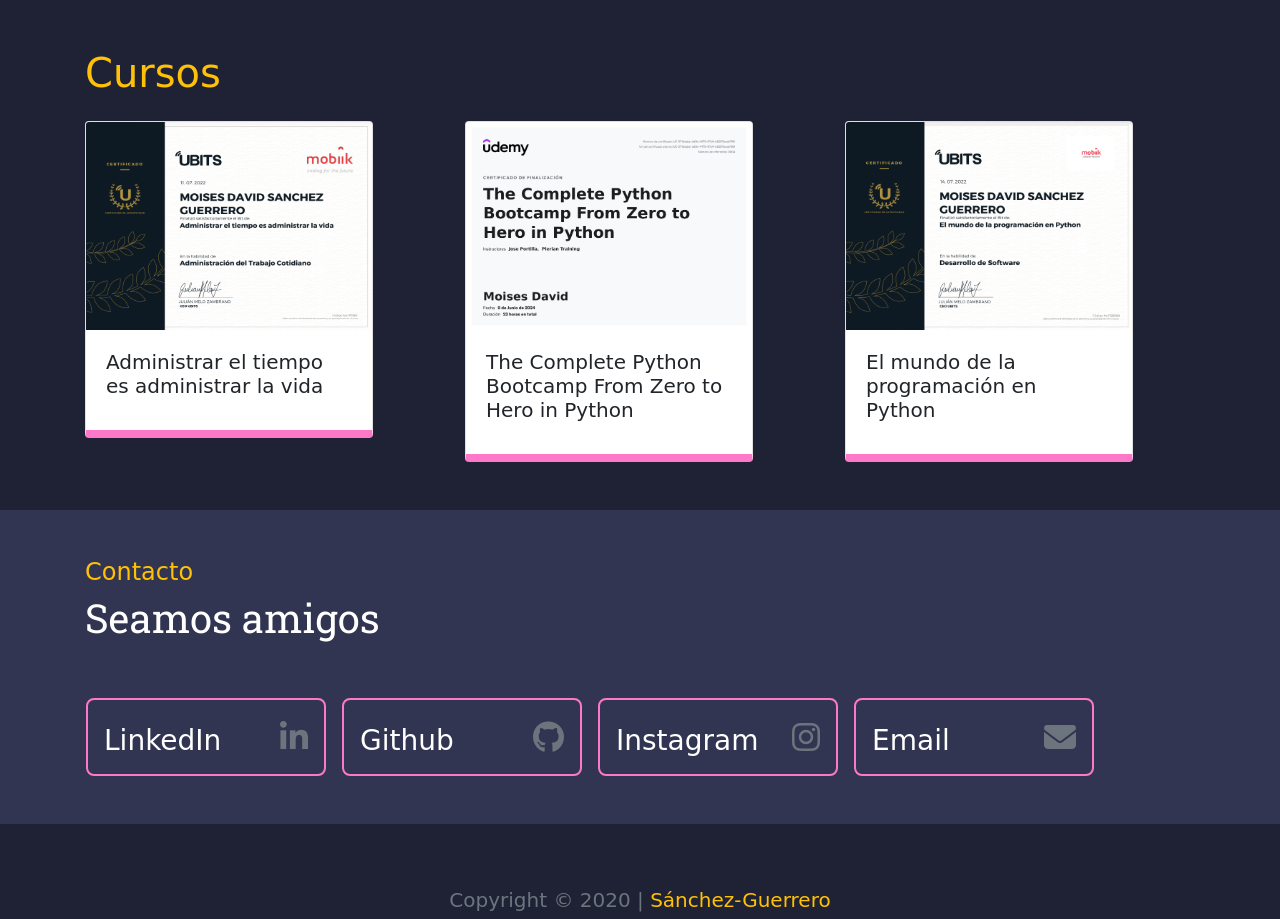
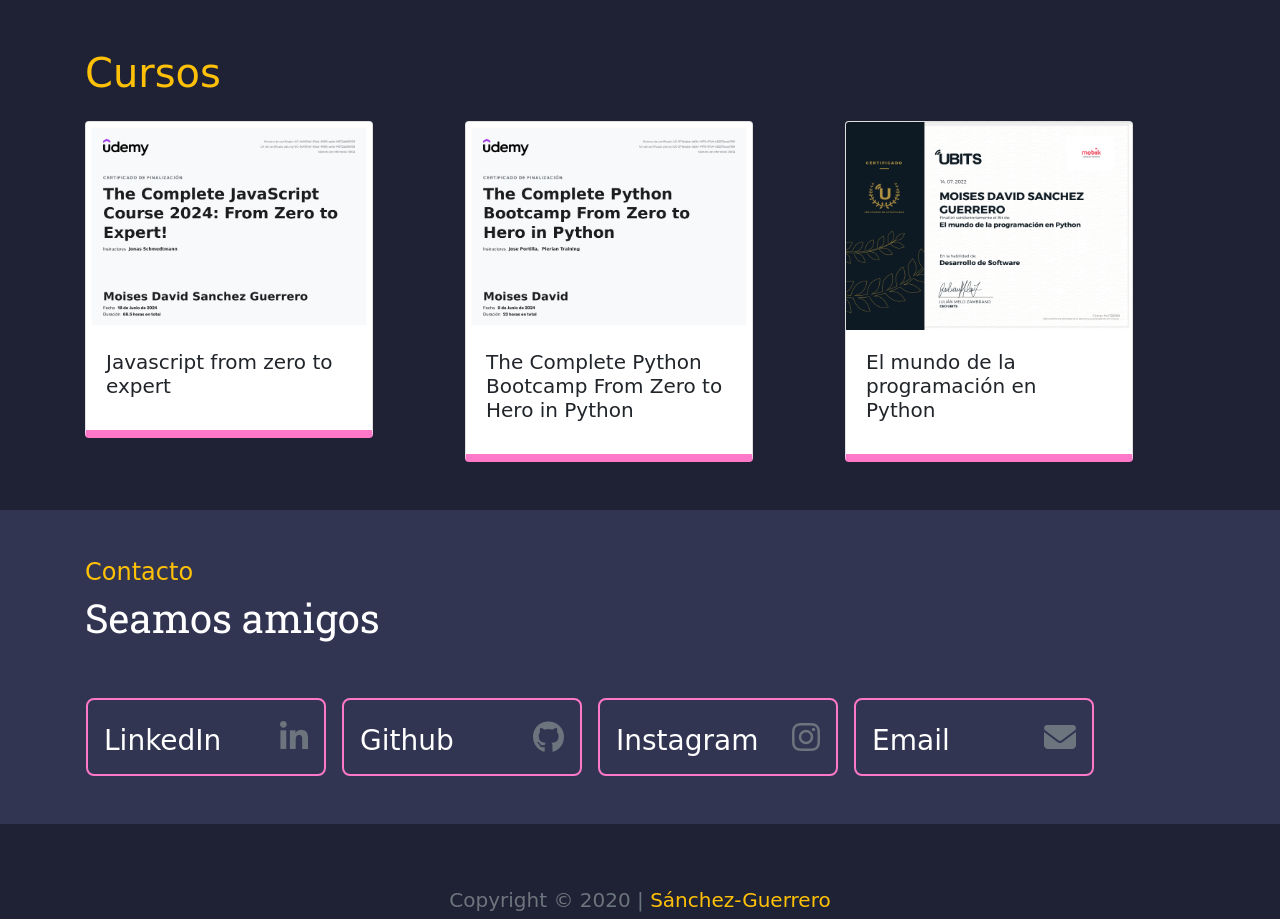
Before and after one commit to Sanchez-Guerrero/portfolio, a plain HTML site: page index.html in a window 1280 px wide. Shown: the part 3540-4459 px from the top of the page. Drawn offline with nearby package versions, Linux system fonts and the light colour scheme; a web font is replaced by a local one.

Commit message:
Update index.html

```diff
--- a/index.html
+++ b/index.html
@@ -420,14 +420,14 @@
         <div class="col-4 mb-5">
           <div class="card" style="width: 18rem">
             <img
-              src="./images/courses/curso001.PNG"
+              src="./images/courses/cursoJavascript.jpeg"
               class="card-img-top"
               style="height: 13rem"
               alt="..."
             />
             <div class="card-body">
               <h5 class="card-title">
-                Administrar el tiempo es administrar la vida
+                Javascript from zero to expert
               </h5>
             </div>
           </div>
```
